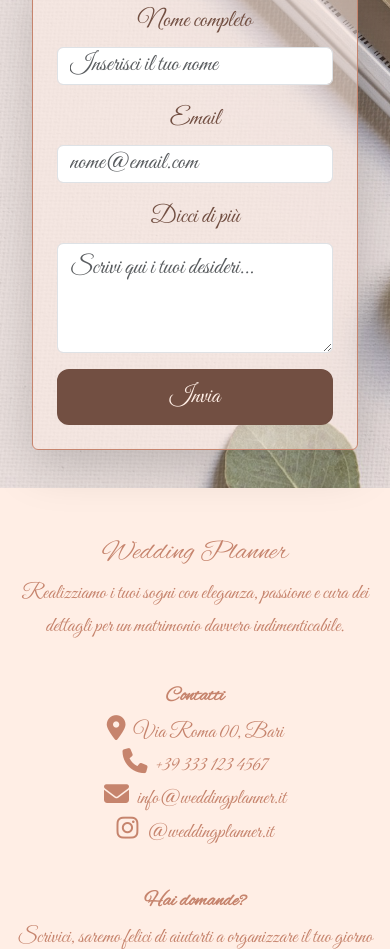
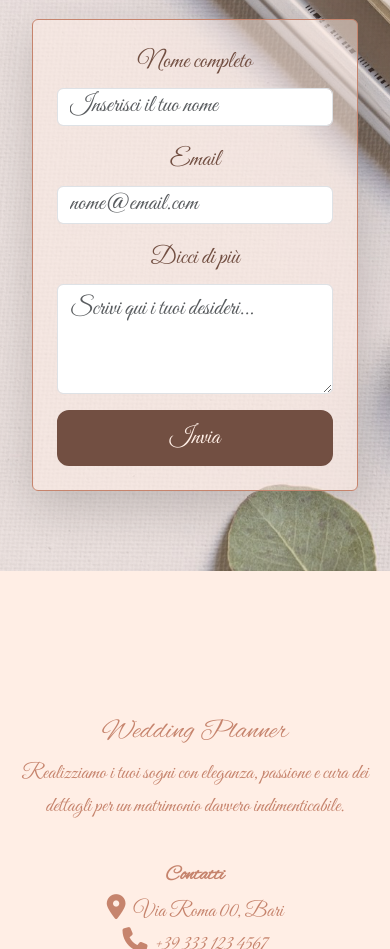
Before and after one commit to Hackademy-180/live-coding-Maryna-Vaskova, a plain HTML site: page index.html in a window 390 px wide. Shown: the part 6121-7070 px from the top of the page. Drawn offline with nearby package versions, Linux system fonts and the light colour scheme.

Commit message:
fixed the code for responsive

```diff
--- a/index.html
+++ b/index.html
@@ -199,7 +199,7 @@
         </section>
 
         <!-- SECTION CONTACT FORM -->
-<section class="section-form d-flex align-items-center text-coffee vh-100">
+<section class="section-form d-flex align-items-center text-coffee">
   <div class="container">
     <div class="row align-items-center">
       <!-- LEFT SIDE TEXT -->
@@ -212,7 +212,7 @@
 
       <!-- RIGHT SIDE FORM -->
       <div class="col-12 col-md-6">
-        <form class="p-4 rounded shadow-lg bg-lightRose">
+        <form class="p-4 rounded shadow-lg bg-lightRose ">
           <div class="mb-3">
             <label for="name" class="form-label txt-coffee">Nome completo</label>
             <input type="text" class="form-control" id="name" placeholder="Inserisci il tuo nome">
@@ -225,7 +225,7 @@
             <label for="message" class="form-label txt-coffee">Dicci di più</label>
             <textarea class="form-control" id="message" rows="4" placeholder="Scrivi qui i tuoi desideri..."></textarea>
           </div>
-          <button type="submit" class="btn btn-coffee w-100 py-2">Invia</button>
+          <button type="submit" class="btn btn-coffee py-2">Invia</button>
         </form>
       </div>
     </div>
@@ -238,7 +238,7 @@
     <div class="row gy-4">
 
       <div class="col-12 col-md-3">
-        <h4 class="display-6">Wedding Planner</h4>
+        <h4 class="display-6 titleSectionFooter">Wedding Planner</h4>
         <p>Realizziamo i tuoi sogni con eleganza, passione e cura dei dettagli per un matrimonio davvero indimenticabile.</p>
       </div>
 
--- a/style.css
+++ b/style.css
@@ -304,7 +304,11 @@ h1 {
   background: linear-gradient(rgba(198, 132, 109, 0.2), rgba(198, 132, 109, 0.2)),
               url("./media/form.jpg") center center / cover no-repeat;
   position: relative;
-  /* padding-top: 80px; */
+
+  min-height: 100vh;
+  display: flex;
+  align-items: center;
+  text-align: center;
 }
 
 .section-form h2,
@@ -345,7 +349,9 @@ h1 {
 @media (max-width: 768px) {
   .section-form {
     text-align: center;
-    padding: 60px 0;
+    /* padding: 60px 0; */
+    padding: 100px 0;
+    min-height: 100vh;
   }
 
   .section-form h2 {
@@ -411,7 +417,6 @@ h1 {
   color: var(--lightRose);
 }
 
-/* Адаптивність */
 @media (max-width: 768px) {
   .footer {
     text-align: center;
@@ -424,6 +429,9 @@ h1 {
 
   .footer form input {
     margin-bottom: 10px;
+  }
+  .titleSectionFooter {
+    margin-top: 6rem;
   }
 }
 
```
